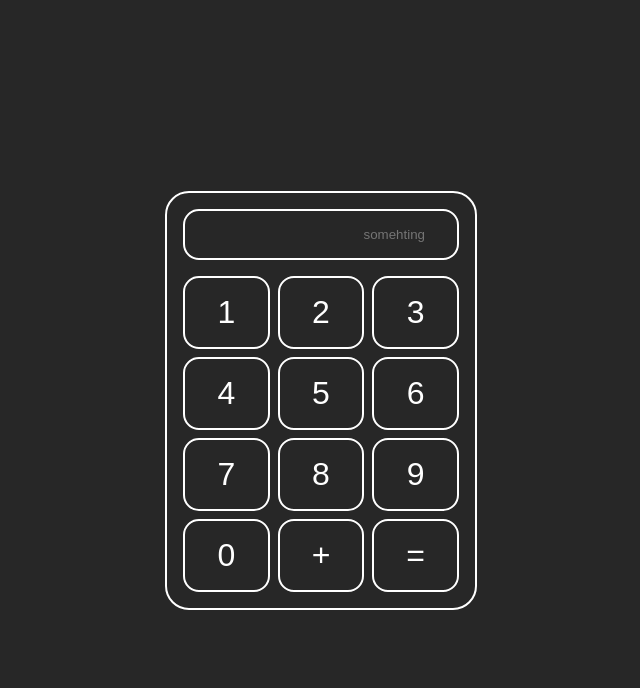
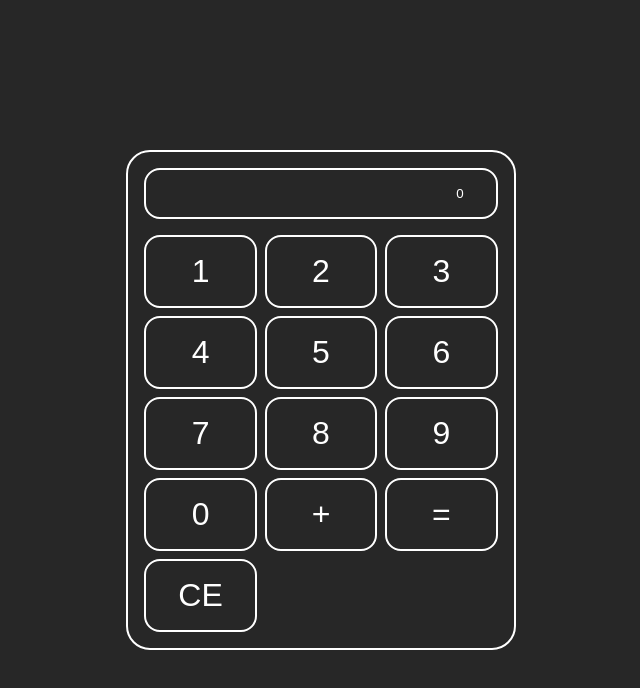
Before and after one commit to ZeSved/react-calculator, a React (Vite) app: page / in a window 1280 px wide. Shown: the top 688 px of the page, without its empty margins (319-959 px from the left). Built offline with nearby package versions, Linux system fonts and the light colour scheme.

Commit message:
equal and clear works

```diff
--- a/src/App.module.css
+++ b/src/App.module.css
@@ -27,6 +27,7 @@
   padding: 1rem 2rem;
   background: none;
   border: 2px solid white;
+  color: white;
   border-radius: 1rem;
   text-align: right;
 }
--- a/src/App.tsx
+++ b/src/App.tsx
@@ -1,8 +1,10 @@
-import { MouseEvent } from 'react'
+import { MouseEvent, useState } from 'react'
 import styles from './App.module.css'
 import Buttons, { Button } from './components/Buttons'
 
 function App() {
+	const [input, setInput] = useState<string | null>('')
+
 	const buttons: Button[] = [
 		{
 			content: '1',
@@ -39,15 +41,27 @@ function App() {
 		},
 		{
 			content: '=',
-			func() {
-				console.log('=')
-			},
+			func: equal,
+		},
+		{
+			content: 'CE',
+			func: clear,
 		},
 	]
 
 	function normalOperation(event: MouseEvent) {
 		const elem = event.target as HTMLButtonElement
-		console.log(elem.textContent)
+
+		if (input === null) setInput(elem.textContent)
+		else setInput(input + elem.textContent)
+	}
+
+	function equal() {
+		setInput(Function('return ' + input)())
+	}
+
+	function clear() {
+		setInput(null)
 	}
 
 	return (
@@ -55,10 +69,10 @@ function App() {
 			<main className={styles.wrapper}>
 				<div className={styles.calculatorContainer}>
 					<input
+						value={input ? input : '0'}
 						type='text'
 						disabled
 						className={styles.output}
-						placeholder='somehting'
 					/>
 					<Buttons
 						defaultFunction={normalOperation}
```
